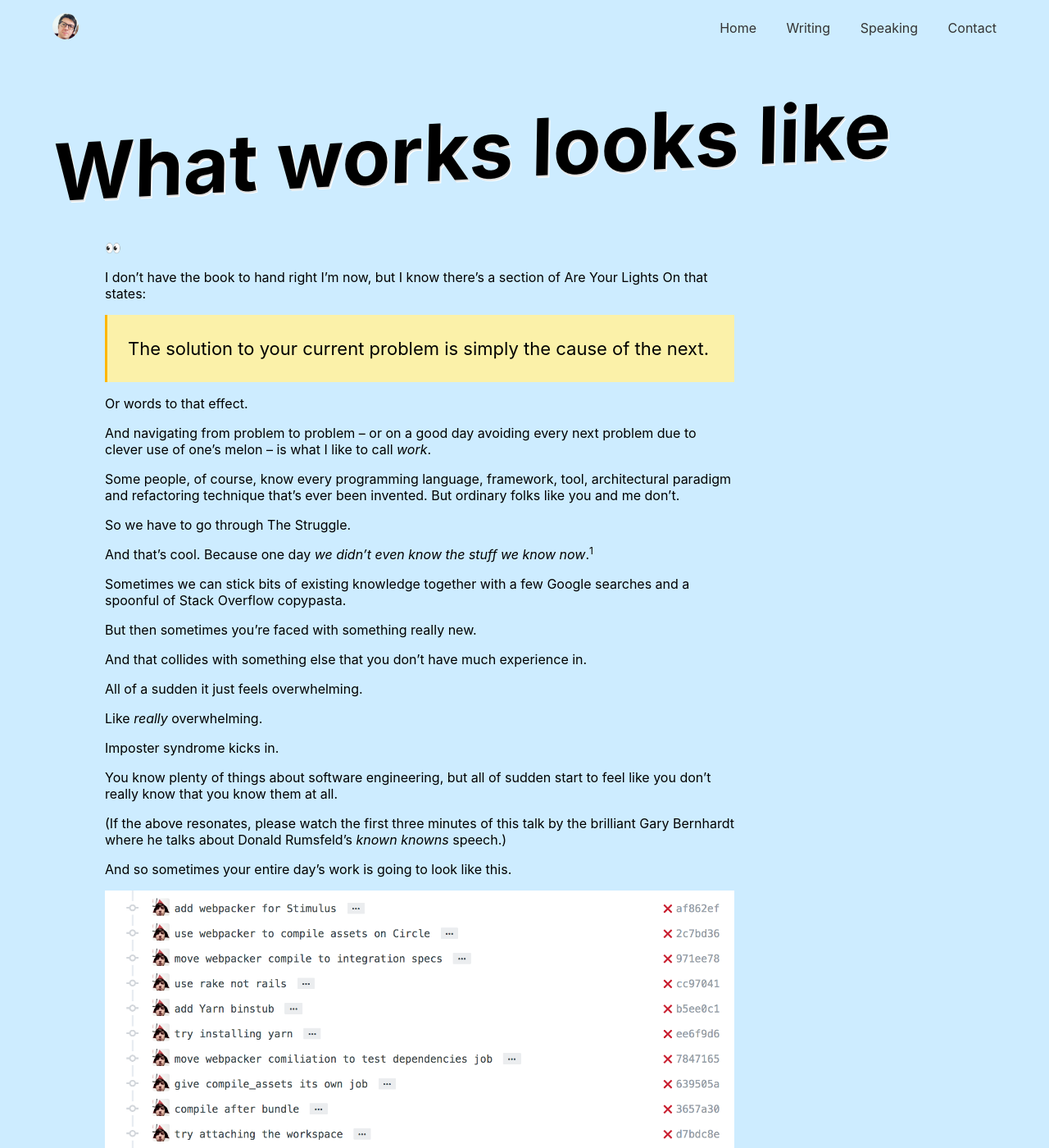
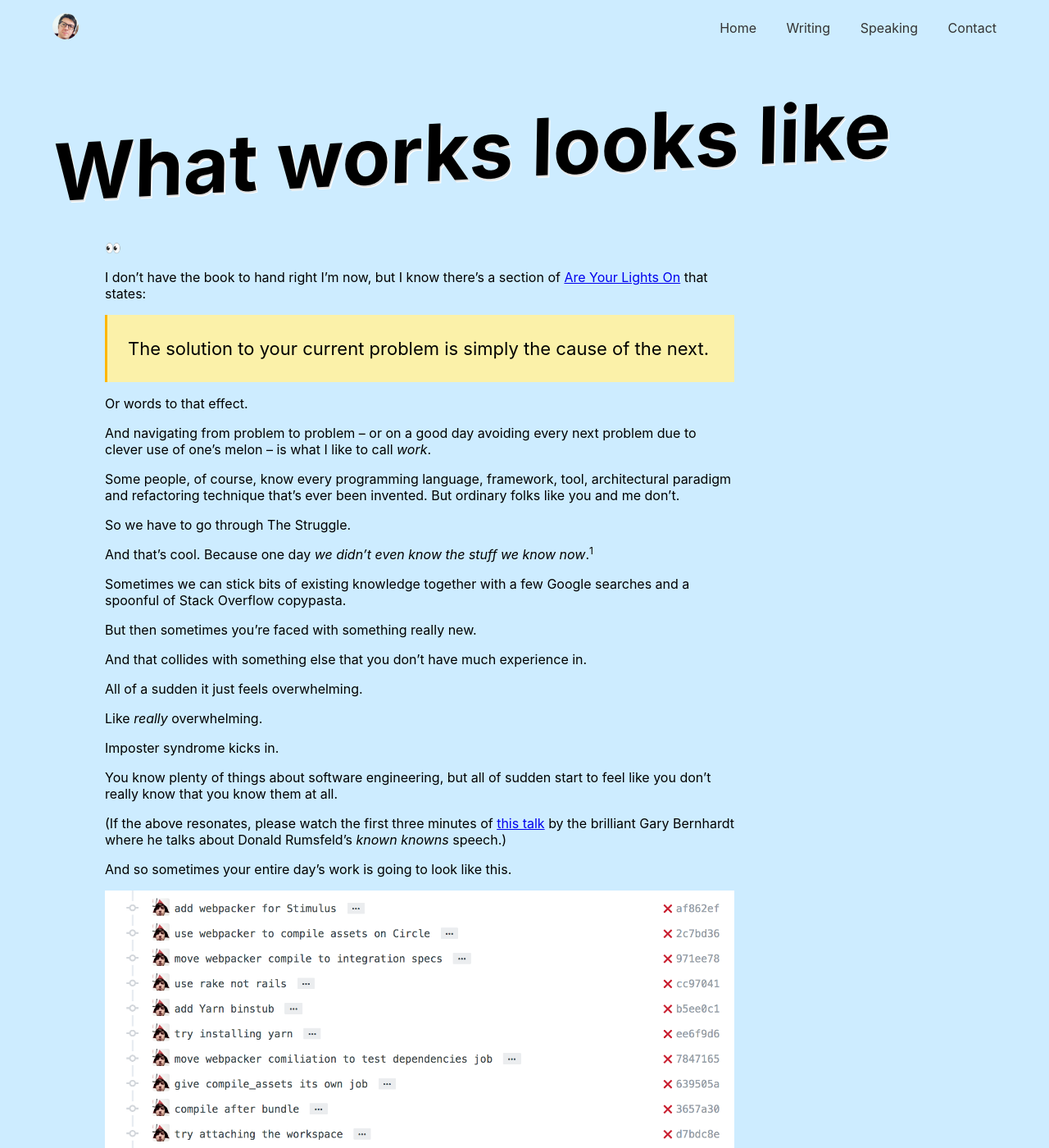
Before and after one commit to christhesoul/christhesoul.github.io, a Jekyll site: the page built from _posts/2019-06-04-what-work-looks-like.md, in a window 1280 px wide and 1400 px high. Shown: the whole window at 82% size. Built offline with Jekyll 4.4.1, drawn with Linux system fonts in a browser that asks for light colours; nearby versions of some CDN libraries; emoji names are drawn with the system emoji font; part of the change alters nothing that is shown; some of the changed text lies outside the part shown.

Commit message:
add links

```diff
--- a/_posts/2019-06-04-what-work-looks-like.md
+++ b/_posts/2019-06-04-what-work-looks-like.md
@@ -4,7 +4,7 @@ title: What works looks like
 :eyes:
 
 I don't have the book to hand right I'm now, but I know there's a section of
-Are Your Lights On that states:
+[Are Your Lights On](https://leanpub.com/areyourlightson) that states:
 
 > The solution to your current problem is simply the cause of the next.
 
@@ -32,7 +32,7 @@ Imposter syndrome kicks in.
 
 You know plenty of things about software engineering, but all of sudden start to feel like you don't really know that you know them at all.
 
-(If the above resonates, please watch the first three minutes of this talk by the brilliant Gary Bernhardt where he talks about Donald Rumsfeld's _known knowns_ speech.)
+(If the above resonates, please watch the first three minutes of [this talk](https://www.destroyallsoftware.com/talks/ideology) by the brilliant Gary Bernhardt where he talks about Donald Rumsfeld's _known knowns_ speech.)
 
 And so sometimes your entire day's work is going to look like this.
 
@@ -73,4 +73,4 @@ Watching a conference talk on YouTube that might be mildly related to your probl
 
 <br><br>
 
-<sup>1</sup> ([The only point of clocks and maps; the only point of looking back is to see how far we've come.](https://www.youtube.com/watch?v=6xRAjYYWgds))
+<sup>1</sup> The only point of clocks and maps; the only point of looking back is to [see how far we've come.](https://www.youtube.com/watch?v=6xRAjYYWgds)
```
